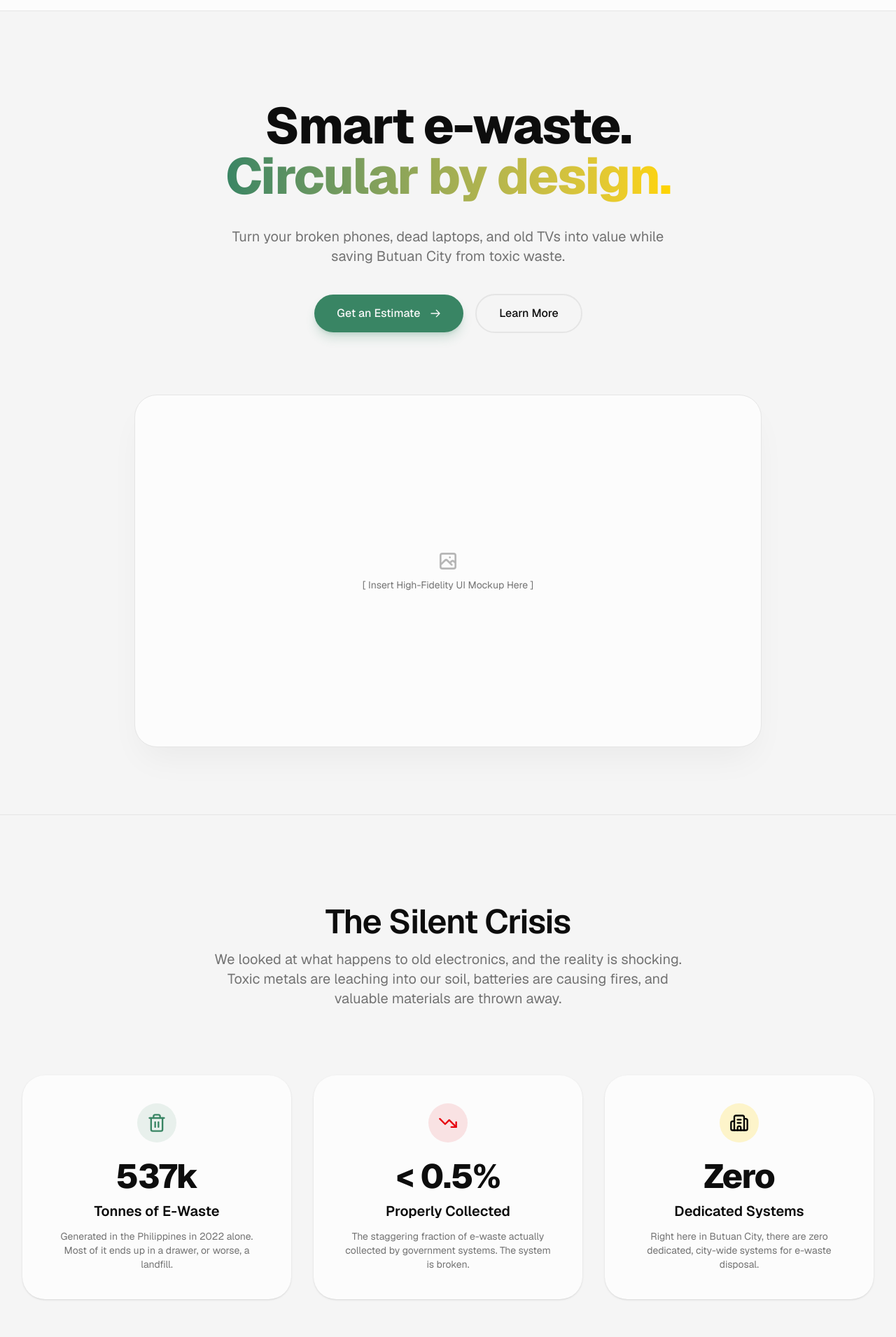
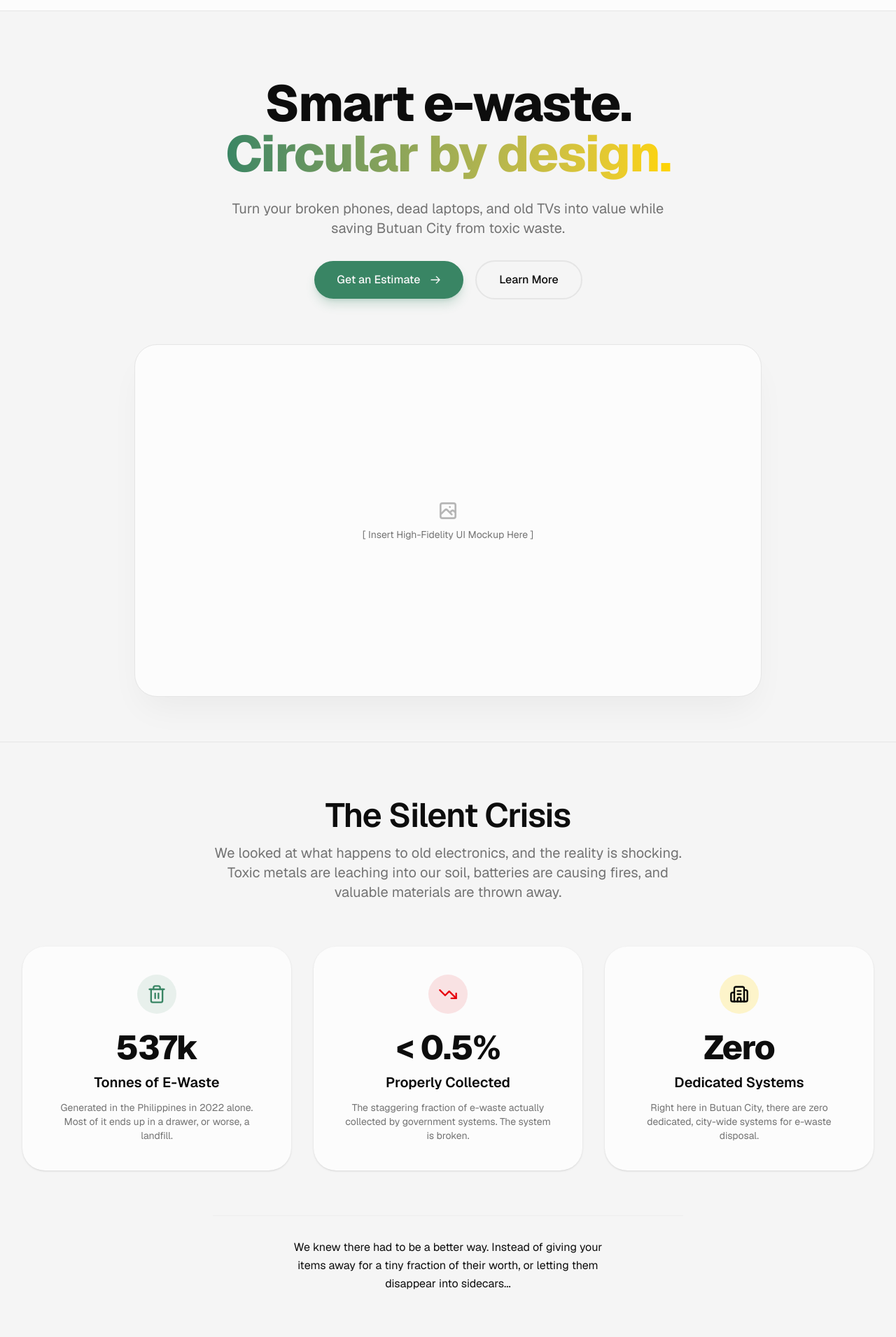
Before and after one commit to Jetrossgalinato/E-wise, a Next.js app: page /landing in a window 1280 px wide. Shown: the part 49-1960 px from the top of the page at 70% size. Built offline with nearby package versions, Linux system fonts and the light colour scheme.

Commit message:
style: the vertical spacings are too large (hero-section & problem-section)

```diff
--- a/app/landing/components/hero-section.tsx
+++ b/app/landing/components/hero-section.tsx
@@ -8,7 +8,7 @@ import { Button } from "@/components/ui/button";
 
 const HeroSection: React.FC = () => {
   return (
-    <section className="relative w-full bg-background overflow-hidden pt-24 pb-16 md:pt-32 md:pb-24 transition-colors duration-300">
+    <section className="relative w-full bg-background overflow-hidden pt-16 pb-12 md:pt-24 md:pb-16 transition-colors duration-300">
       {/* Subtle background glow */}
       <div className="absolute top-0 left-1/2 w-full -translate-x-1/2 h-full overflow-hidden -z-10 pointer-events-none">
         <div className="absolute top-[-10%] left-1/2 -translate-x-1/2 w-[800px] h-[400px] bg-gradient-to-r from-primary/20 to-accent/20 blur-3xl rounded-full opacity-70"></div>
@@ -16,12 +16,10 @@ const HeroSection: React.FC = () => {
 
       <div className="max-w-7xl mx-auto px-4 sm:px-6 lg:px-8 text-center flex flex-col items-center">
         {/* Main Headline */}
-        {/* Added mb-8 instead of mb-6 to give the title more breathing room */}
-        <div className="mb-8">
+        <div className="mb-6">
           <TypographyH1>
             Smart e-waste.
             <br />
-            {/* Added pb-1 so letters with descenders (like 'g' or 'y') in the gradient don't get clipped */}
             <span className="text-transparent bg-clip-text bg-gradient-to-r from-primary to-accent pb-1 inline-block">
               Circular by design.
             </span>
@@ -29,8 +27,7 @@ const HeroSection: React.FC = () => {
         </div>
 
         {/* Sub-headline */}
-        {/* Narrowed the max-width slightly from max-w-2xl to max-w-[42rem] for better typographic line-lengths on desktop */}
-        <div className="max-w-[42rem] mb-10">
+        <div className="max-w-[42rem] mb-8">
           <TypographyLead>
             Turn your broken phones, dead laptops, and old TVs into value while
             saving Butuan City from toxic waste.
@@ -38,8 +35,7 @@ const HeroSection: React.FC = () => {
         </div>
 
         {/* Call to Action Buttons */}
-        {/* Restored custom sizing to the buttons to balance out the large headline */}
-        <div className="flex flex-col sm:flex-row justify-center items-center gap-4 mb-16 w-full">
+        <div className="flex flex-col sm:flex-row justify-center items-center gap-4 mb-12 w-full">
           {/* Primary Button */}
           <Button
             variant="default"
@@ -74,7 +70,7 @@ const HeroSection: React.FC = () => {
         </div>
 
         {/* Image / Mockup Placeholder */}
-        <div className="relative w-full max-w-4xl mt-6 rounded-2xl md:rounded-[2rem] overflow-hidden shadow-2xl shadow-foreground/5 border border-border bg-card aspect-video flex items-center justify-center transition-colors duration-300">
+        <div className="relative w-full max-w-4xl mt-4 rounded-2xl md:rounded-[2rem] overflow-hidden shadow-2xl shadow-foreground/5 border border-border bg-card aspect-video flex items-center justify-center transition-colors duration-300">
           <div className="flex flex-col items-center gap-2">
             <svg
               className="w-8 h-8 opacity-50 text-muted-foreground"
--- a/app/landing/components/problem-section.tsx
+++ b/app/landing/components/problem-section.tsx
@@ -10,10 +10,10 @@ import {
 
 const ProblemSection: React.FC = () => {
   return (
-    <section className="w-full py-20 md:py-32 bg-secondary/30 border-y border-border transition-colors duration-300">
+    <section className="w-full py-16 md:py-20 bg-secondary/30 border-y border-border transition-colors duration-300">
       <div className="max-w-7xl mx-auto px-4 sm:px-6 lg:px-8">
         {/* Section Header */}
-        <div className="max-w-2xl mx-auto text-center mb-16 md:mb-24 [&_h2]:border-none [&_h2]:pb-0">
+        <div className="max-w-2xl mx-auto text-center mb-12 md:mb-16 [&_h2]:border-none [&_h2]:pb-0">
           <TypographyH2>The Silent Crisis</TypographyH2>
           <div className="mt-4">
             <TypographyLead>
@@ -25,7 +25,7 @@ const ProblemSection: React.FC = () => {
         </div>
 
         {/* Statistics Grid */}
-        <div className="grid grid-cols-1 md:grid-cols-3 gap-8 mb-20">
+        <div className="grid grid-cols-1 md:grid-cols-3 gap-8 mb-12 md:mb-16">
           {/* Stat Card 1 */}
           <div className="flex flex-col items-center text-center p-8 lg:p-10 rounded-[2rem] bg-card text-card-foreground shadow-sm hover:shadow-md transition-all duration-300 h-full">
             <div className="h-14 w-14 rounded-full bg-primary/10 flex items-center justify-center mb-6 text-primary">
@@ -79,7 +79,7 @@ const ProblemSection: React.FC = () => {
         </div>
 
         {/* Closing Thought / Pivot to Solution */}
-        <div className="max-w-2xl mx-auto pt-10 border-t border-border/50 flex justify-center text-center">
+        <div className="max-w-2xl mx-auto pt-8 border-t border-border/50 flex justify-center text-center">
           <TypographyP>
             We knew there had to be a better way. Instead of giving your items
             away for a tiny fraction of their worth, or letting them disappear
```
